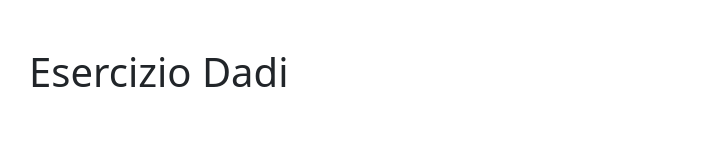
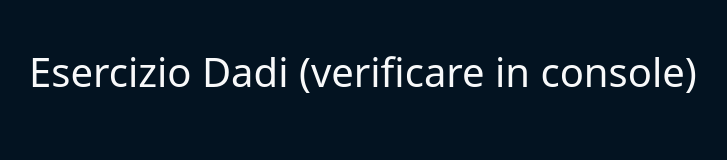
Before and after one commit to LeonardoCeccarelli/js-mail-dadi, a plain HTML site: page ex_dadi/dadi.html in a window 1280 px wide. Shown: the whole page, without its empty margins (19-746 px from the left). Drawn offline with nearby package versions, Linux system fonts and the light colour scheme.

Commit message:
change css for dadi/mail

```diff
--- a/ex_dadi/dadi.css
+++ b/ex_dadi/dadi.css
@@ -0,0 +1,3 @@
+body {
+    background-color: #031321;
+}
--- a/ex_dadi/dadi.html
+++ b/ex_dadi/dadi.html
@@ -5,12 +5,13 @@
     <meta charset="UTF-8">
     <meta name="viewport" content="width=device-width, initial-scale=1.0">
 
-    <!-- link CSS mail -->
-    <link rel="stylesheet" href="dadi.css">
-
     <!-- link BOOTSTRAP -->
     <link href="https://cdn.jsdelivr.net/npm/bootstrap@5.1.3/dist/css/bootstrap.min.css" rel="stylesheet"
         integrity="sha384-1BmE4kWBq78iYhFldvKuhfTAU6auU8tT94WrHftjDbrCEXSU1oBoqyl2QvZ6jIW3" crossorigin="anonymous">
+
+    <!-- link CSS dadi -->
+    <link rel="stylesheet" href="dadi.css">
+
 
     <title>Esercizio Dadi</title>
 </head>
@@ -18,7 +19,7 @@
 <body>
 
     <header class="m-5">
-        <h1>Esercizio Dadi</h1>
+        <h1 class="text-light">Esercizio Dadi (verificare in console)</h1>
     </header>
 
     <main></main>
--- a/ex_email/mail.css
+++ b/ex_email/mail.css
@@ -0,0 +1,3 @@
+body {
+    background-color: #031321;
+}
```
Also changed, not shown: ex_email/mail.html (+5 -4 lines).
